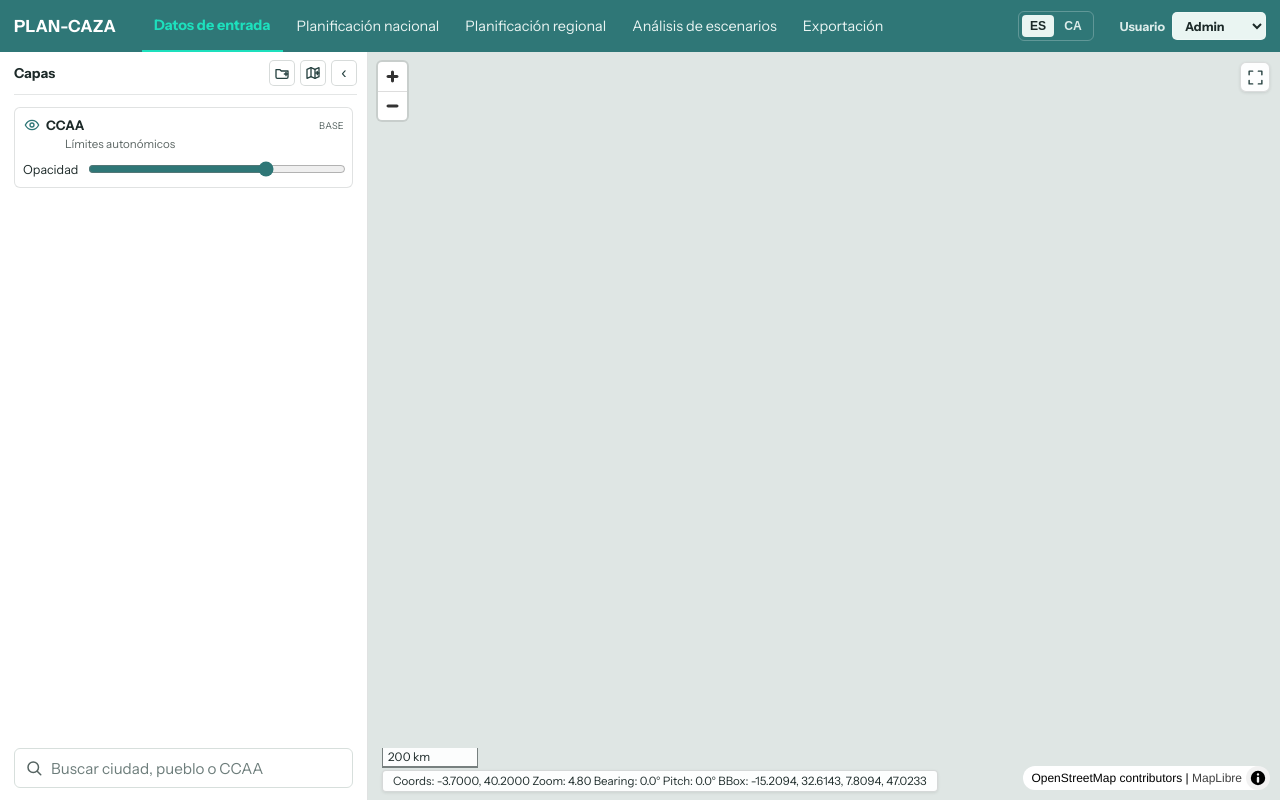
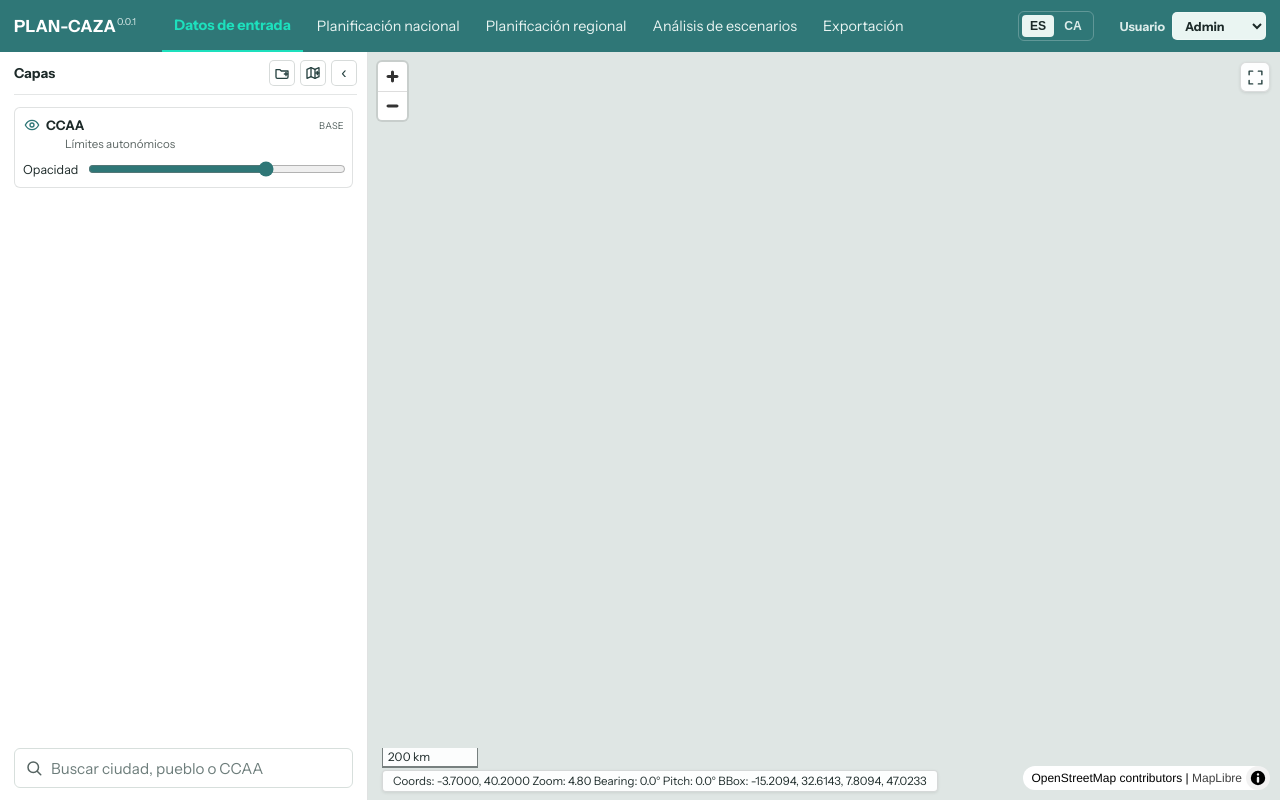
Before and after one commit to josesalgr/plancazaApp, a plain HTML site: page frontend/index.html in a window 1280 px wide. Drawn offline with nearby package versions, Linux system fonts and the light colour scheme; no server answers.

Commit message:
Show version 0.0.1 beside PLAN-CAZA branding

```diff
--- a/frontend/index.html
+++ b/frontend/index.html
@@ -9,7 +9,7 @@
 </head>
 <body>
   <header class="topbar">
-    <div class="brand">PLAN-CAZA</div>
+    <div class="brand">PLAN-CAZA<span class="brand-version" aria-label="Versión 0.0.1">0.0.1</span></div>
     <nav>
       <button class="active" data-section="input" data-i18n="navInput">Datos de entrada</button>
       <button data-section="national" data-i18n="navNational">Planificaci?n nacional</button>
--- a/frontend/styles.css
+++ b/frontend/styles.css
@@ -31,6 +31,14 @@ body {
   letter-spacing: 0.01em;
   white-space: nowrap;
   font-weight: 700;
+}
+
+.brand-version {
+  margin-left: 1px;
+  font-size: 0.6rem;
+  font-weight: 400;
+  color: #dcecea;
+  vertical-align: super;
 }
 
 nav {
```
